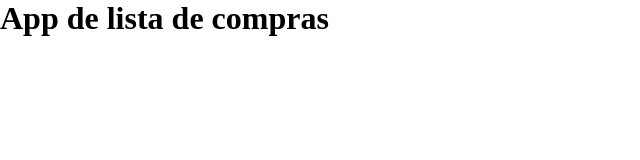
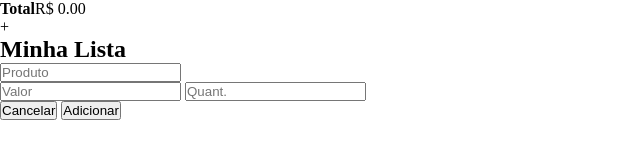
Before and after one commit to WellingtonSilva12/list_purchases, a plain HTML site: page index.html in a window 1280 px wide. Shown: the whole page, without its empty margins (0-640 px from the left). Drawn offline with Linux system fonts and the light colour scheme.

Commit message:
creating the html structure

```diff
--- a/index.html
+++ b/index.html
@@ -7,8 +7,37 @@
     <title>listar compras</title>
 </head>
 <body>
-    <h1>App de lista de compras</h1>
+    <div class="wrapper">
+        <div class="screen-backdrop"></div>
+        <div class="head-wrapper">
+            <div class="total">
+              <strong>Total</strong><span id="total-value">R$ 0.00</span>
+            </div>
+            <div id="add-item-btn">+</div>
+        </div>
+        <div id="product-list">
+            <h2>Minha Lista</h2>
+            <ul id="products">
+                <!-- Itens adicionados aparecerão aqui -->
+            </ul>
+        </div>
 
+        <div class="black-backdrop"></div>
+        <div class="add-item">
+            <form class="form-input" id="product-form">
+              <input type="text" id="product-name" placeholder="Produto" required>
+              <div class="form-row">
+                  <input type="number" id="product-value" min="0" step="0.01" placeholder="Valor" required>
+                  <input type="number" id="product-quantity" min="1" placeholder="Quant." required>
+              </div>
+              <div class="form-row-buttons">
+                  <button type="button" class="cancel-btn">Cancelar</button>
+                  <button type="submit" class="add-btn">Adicionar</button>
+              </div>
+            </form>
+        </div>
+    </div>
 
+    <script src="script.js"></script>
 </body>
 </html>
```
